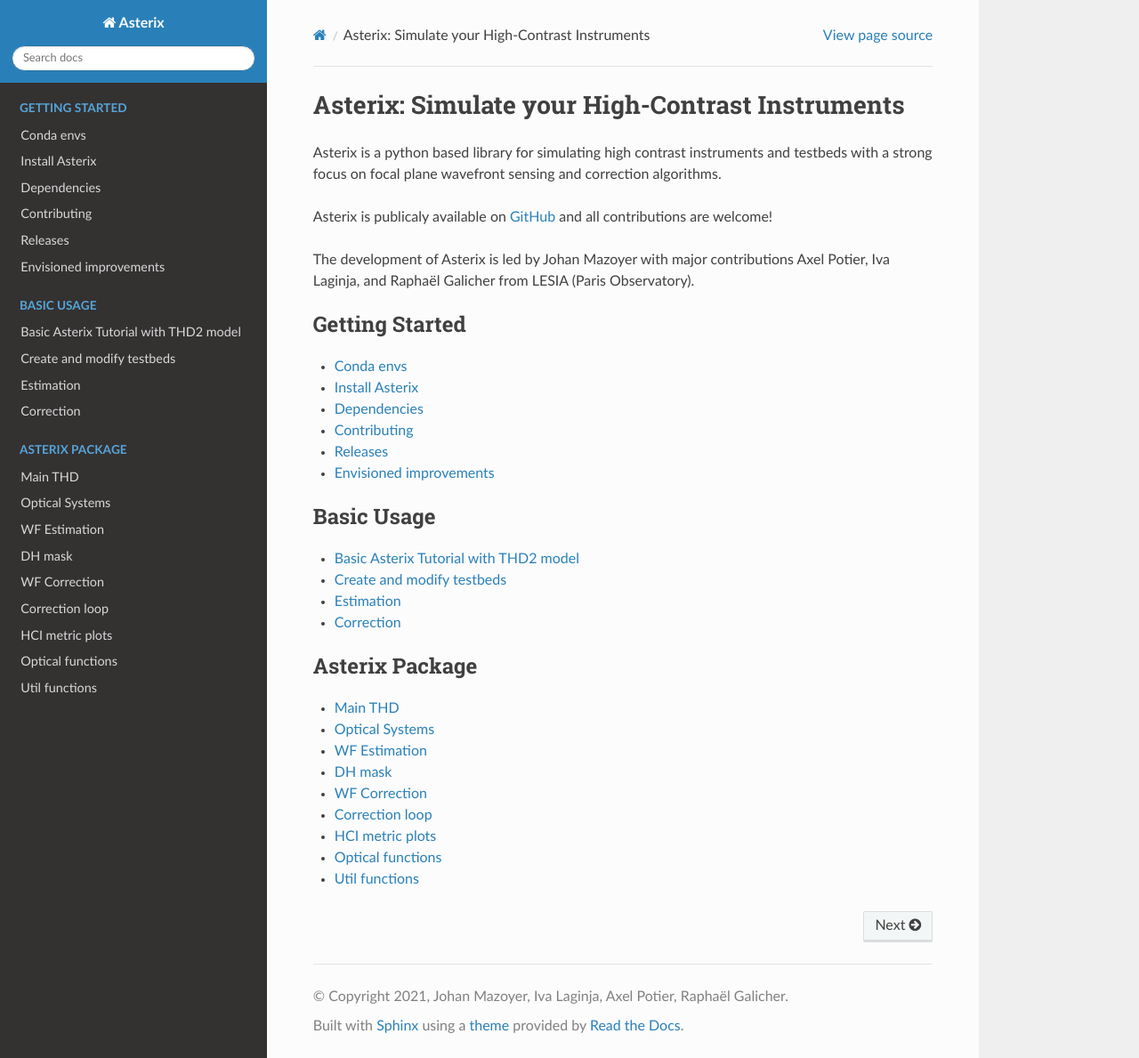
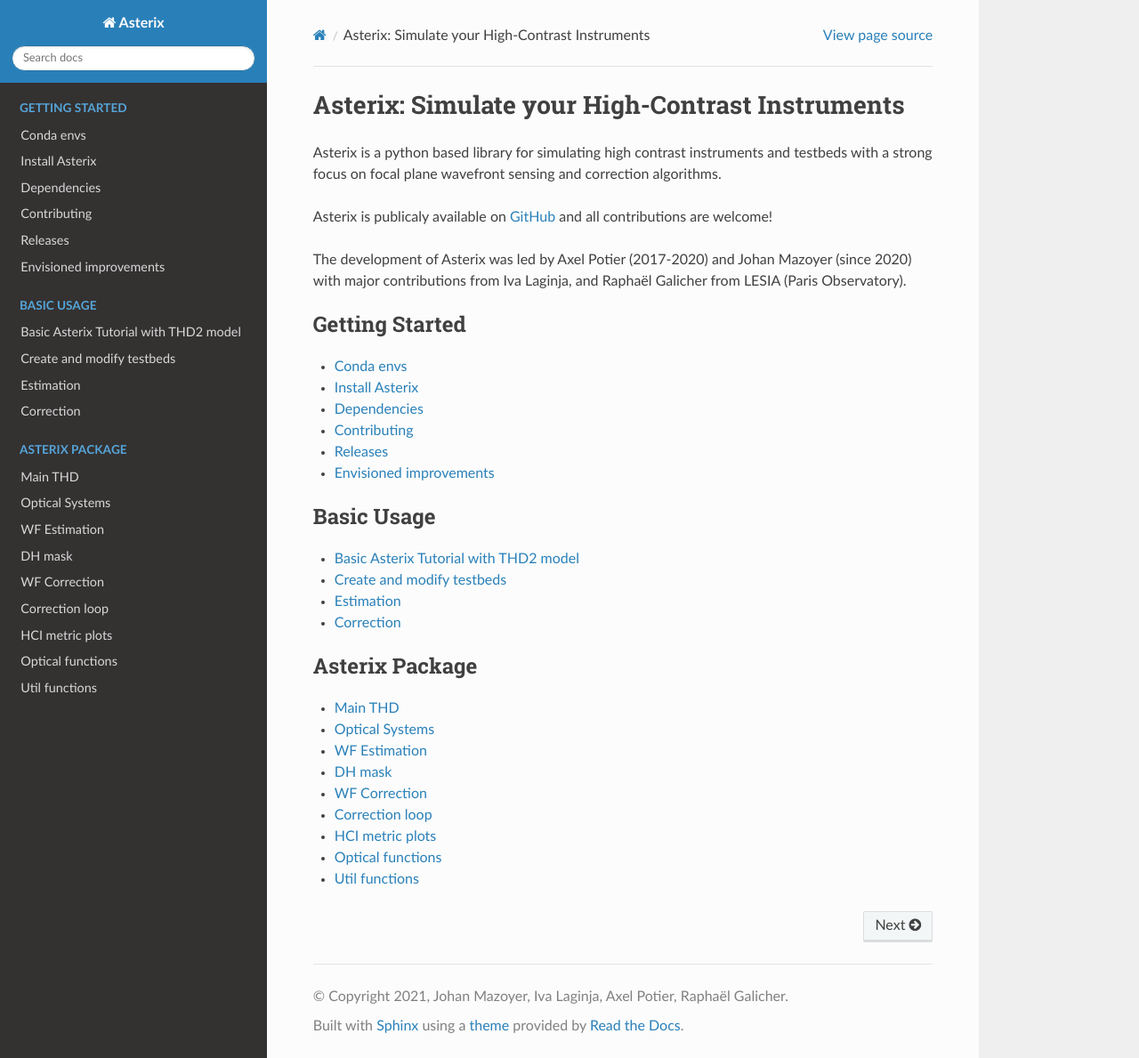
Before and after one commit to johanmazoyer/Asterix, a Sphinx documentation site: the page built from docs/index.rst, in a window 1280 px wide and 1189 px high. Shown: the whole window at 89% size. Built offline with Sphinx 7.4.7 and the Read the Docs theme 2.0.0, drawn with Linux system fonts in a browser that asks for light colours.

Commit message:
change acknoledgement

```diff
--- a/docs/index.rst
+++ b/docs/index.rst
@@ -7,8 +7,8 @@
 
 Asterix is publicaly available on `GitHub <https://github.com/johanmazoyer/Asterix>`_ and all contributions are welcome!
 
-The development of Asterix is led by Johan Mazoyer with major contributions Axel Potier, Iva Laginja,
-and Raphaël Galicher from LESIA (Paris Observatory).
+The development of Asterix was led by Axel Potier (2017-2020) and Johan Mazoyer (since 2020)
+with major contributions from Iva Laginja, and Raphaël Galicher from LESIA (Paris Observatory).
 
 .. toctree::
     :maxdepth: 1
```
